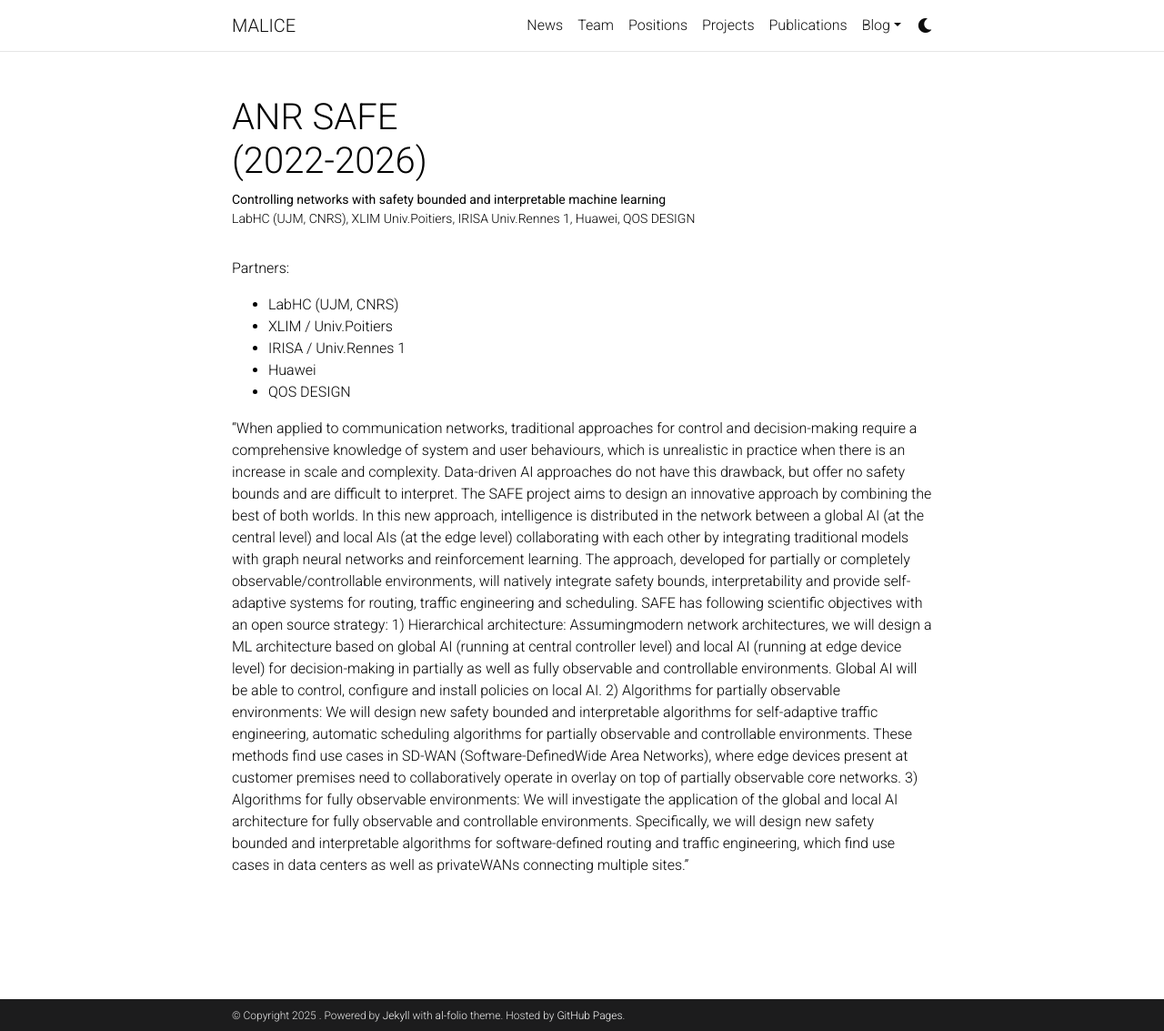
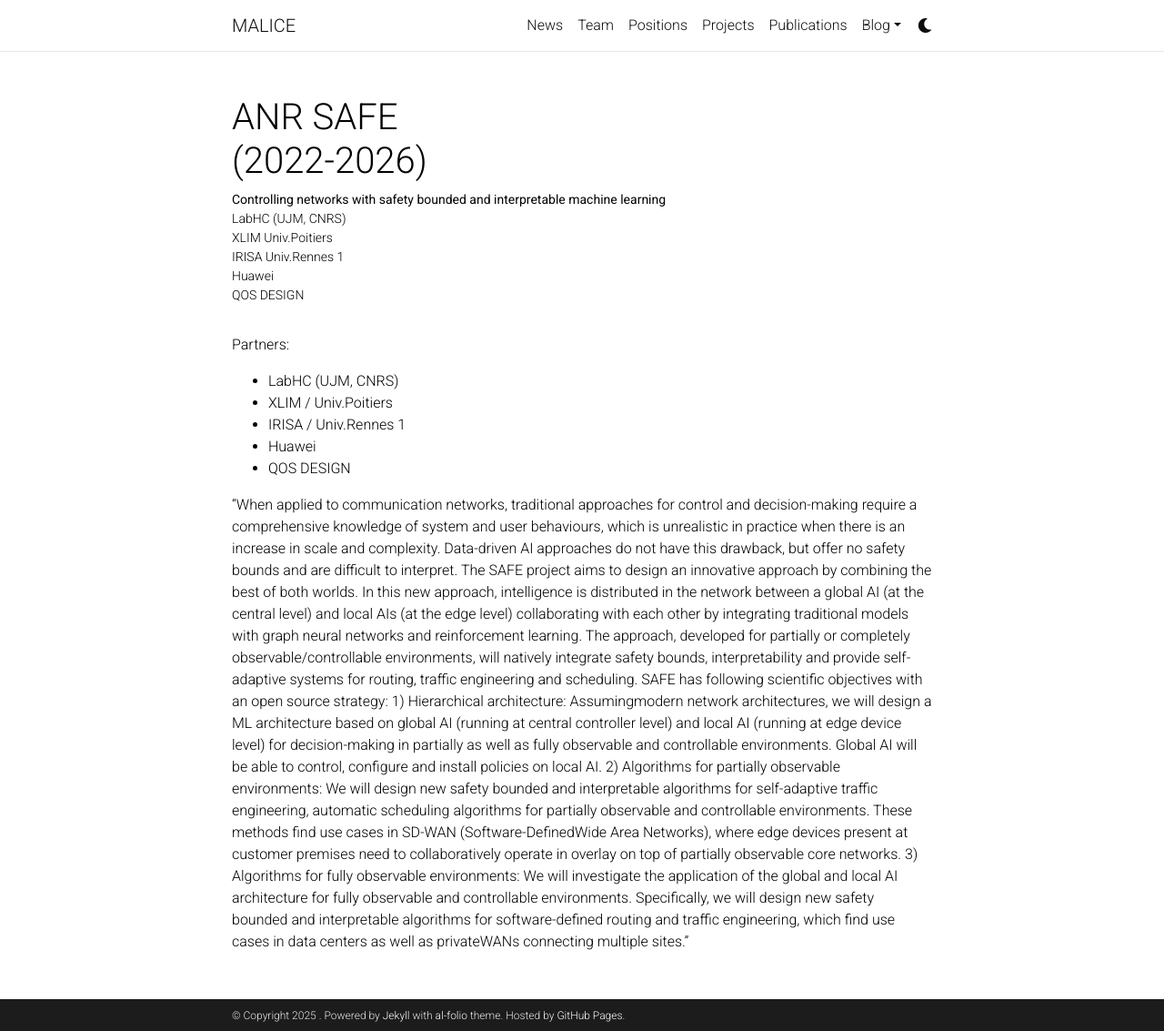
Before and after one commit to labhc-malice/labhc-malice.github.io, a Jekyll site: the page built from _projects/SAFE.md, in a window 1280 px wide and 1133 px high. Shown: the whole window at 91% size. Built offline with Jekyll 4.4.1, drawn with Linux system fonts in a browser that asks for light colours; comment, search, counter and statistics services are not loaded; a style sheet for code colours, icons or effects is not loaded.

Commit message:
Update SAFE partners

```diff
--- a/_projects/SAFE.md
+++ b/_projects/SAFE.md
@@ -1,7 +1,7 @@
 ---
 layout: page
 title: ANR SAFE <br/>(2022-2026)
-description: "<b> Controlling networks with safety bounded and interpretable machine learning </b> <br/> LabHC (UJM, CNRS), XLIM Univ.Poitiers, IRISA Univ.Rennes 1, Huawei, QOS DESIGN"
+description: "<b> Controlling networks with safety bounded and interpretable machine learning </b> <br/> LabHC (UJM, CNRS) <br/> XLIM Univ.Poitiers <br/> IRISA Univ.Rennes 1<br/> Huawei<br/> QOS DESIGN"
 img: assets/img/project/logo-defaut-malice6.jpg
 importance: 1
 category: ongoing
```
